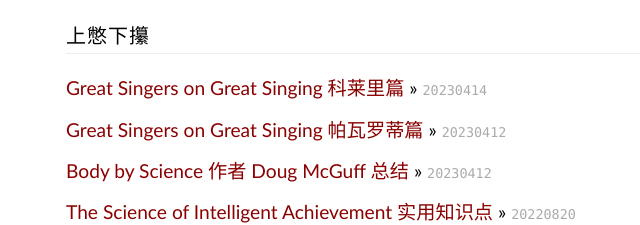
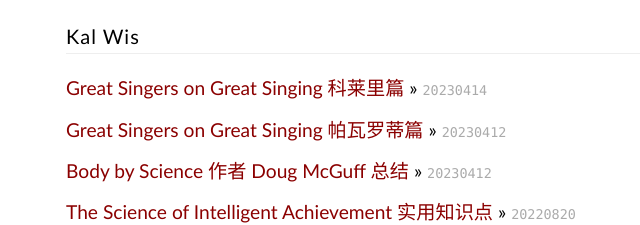
Before and after one commit to kwopera/kwopera.github.io, a Jekyll site: the page built from index.html, in a window 1280 px wide. Shown: the top 225 px of the page, without its empty margins (214-854 px from the left). Built offline with Jekyll 4.4.1, drawn with Linux system fonts in a browser that asks for light colours.

Commit message:
new site name and font style

```diff
--- a/_config.yml
+++ b/_config.yml
@@ -1,3 +1,3 @@
-name: 上憋下攥
+name: Kal Wis
 date_format: "ordinal"
 theme: minima
--- a/style.scss
+++ b/style.scss
@@ -38,7 +38,7 @@
 }
 
 h1, h2, h3, h4, h5, h6 {
-  font-family: STKaiti;
+  //font-family: STKaiti;
   color: black;
   font-weight: bold;
 
@@ -202,7 +202,8 @@
   margin: 0;
   color: maroon;
   cursor: pointer;
-  font-family: "Microsoft YaHei", "微软雅黑",  SimSun, "宋体", Heiti, "黑体", sans-serif;
+  font-family: Optima;
+  //font-family: "Microsoft YaHei", "微软雅黑",  SimSun, "宋体", Heiti, "黑体", sans-serif;
   font-weight: 300;
   font-size: 20px;
   letter-spacing: 1px;
```
Also changed, not shown: 6 other files.
